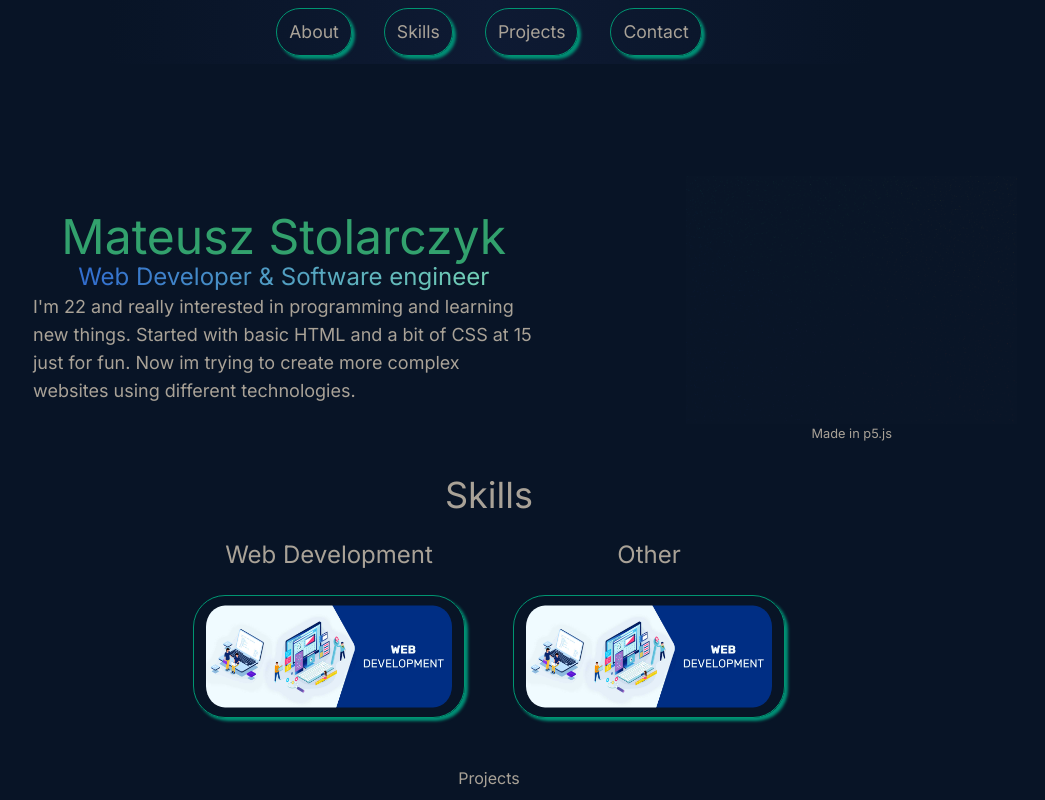
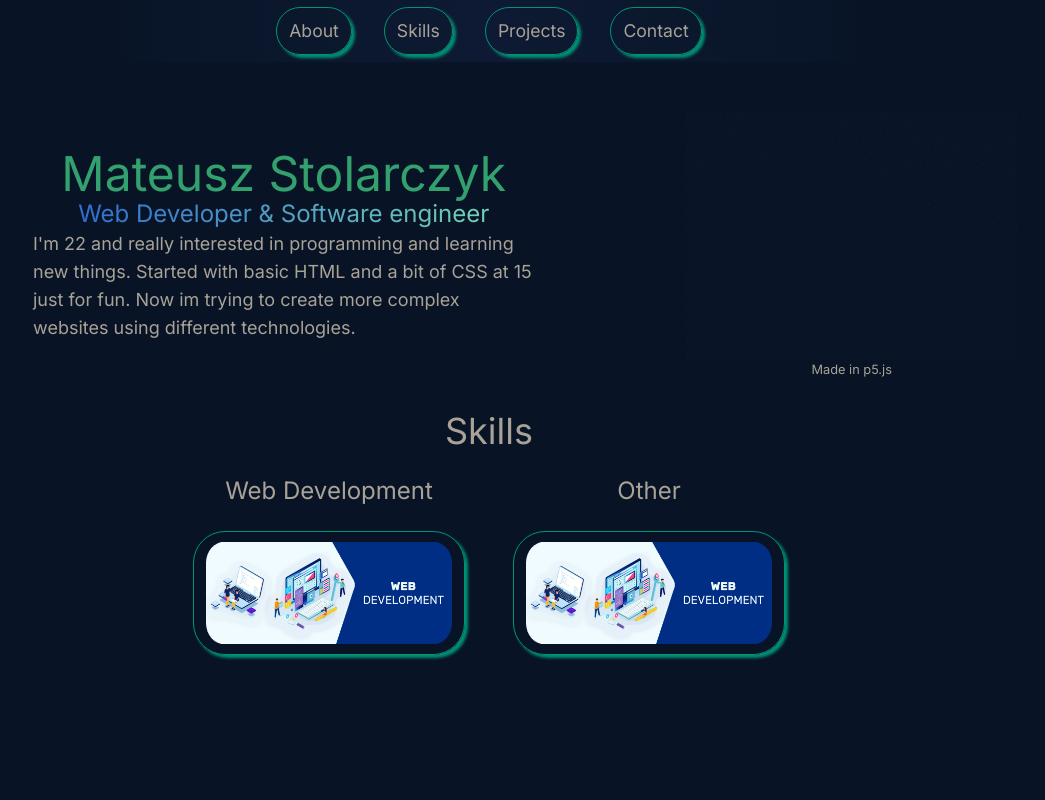
Before and after one commit to MateuszS0/Portfolio_Next.js-WIP, a Next.js app in the folder portfolio_nextjs/: page / in a window 1280 px wide. Shown: the top 800 px of the page, without its empty margins (151-1196 px from the left). Built offline with nearby package versions, Linux system fonts and the light colour scheme.

Commit message:
feat: navbar hide/show

```diff
--- a/portfolio_nextjs/components/Navbar/navbar.css
+++ b/portfolio_nextjs/components/Navbar/navbar.css
@@ -2,6 +2,20 @@
     padding: 0;
     margin: 0;
 }
+body {
+    --nav-height: 3.9rem
+}
 .navbar-wrapper {
     background: linear-gradient(to right, rgb(8, 20, 38) 20%, rgb(14, 26, 51) 50%, rgb(8, 20, 38) 80%);
+    top: 0;
+    display: flex;
+    align-items: center;
+    width: 100%;
+    height: var(--nav-height);
+    transition: transform 0.2s ease;
+    position: fixed;
 }
+
+.navbar-wrapper.hide {
+    transform: translateY(calc(-1*var(--nav-height)));
+}
--- a/portfolio_nextjs/components/Navbar/navbar.tsx
+++ b/portfolio_nextjs/components/Navbar/navbar.tsx
@@ -1,12 +1,32 @@
+"use client"
+import { useEffect, useState } from "react";
 import "./navbar.css"
 const Navbar = () => {
+//scrolling hide/show
+const [prevScrollPos, setPrevScrollPos] = useState<number>(0);
+
+useEffect(() => {
+    const handleScroll = () => {
+        if (window.scrollY > prevScrollPos) { //on scroll down
+        document.querySelector('.navbar-wrapper')?.classList.add('hide');
+        } else { //on scroll up
+        document.querySelector('.navbar-wrapper')?.classList.remove('hide');
+        }
+        setPrevScrollPos(window.scrollY);
+    };
+    window.addEventListener('scroll', handleScroll);
+    return () => {
+        // to avoid memory leaks
+        window.removeEventListener('scroll', handleScroll);
+    };
+  }, [prevScrollPos]);
     return(
-        <div className="navbar-wrapper flex justify-center gap-8 p-2">
+        <nav className="navbar-wrapper flex justify-center gap-8 p-2">
             <div className="button">About</div>
             <div className="button">Skills</div>
             <div className="button">Projects</div>
             <div className="button">Contact</div>
-        </div>
+        </nav>
     )
 }
 export default Navbar;
--- a/portfolio_nextjs/components/Projects/projects.tsx
+++ b/portfolio_nextjs/components/Projects/projects.tsx
@@ -1,6 +1,6 @@
 const Projects = () => {
     return(
-        <div className="projects-wrapper flex justify-center">Projects</div>
+        <div className="projects-wrapper flex justify-center my-80">Projects</div>
     )
 }
 export default Projects;
```
